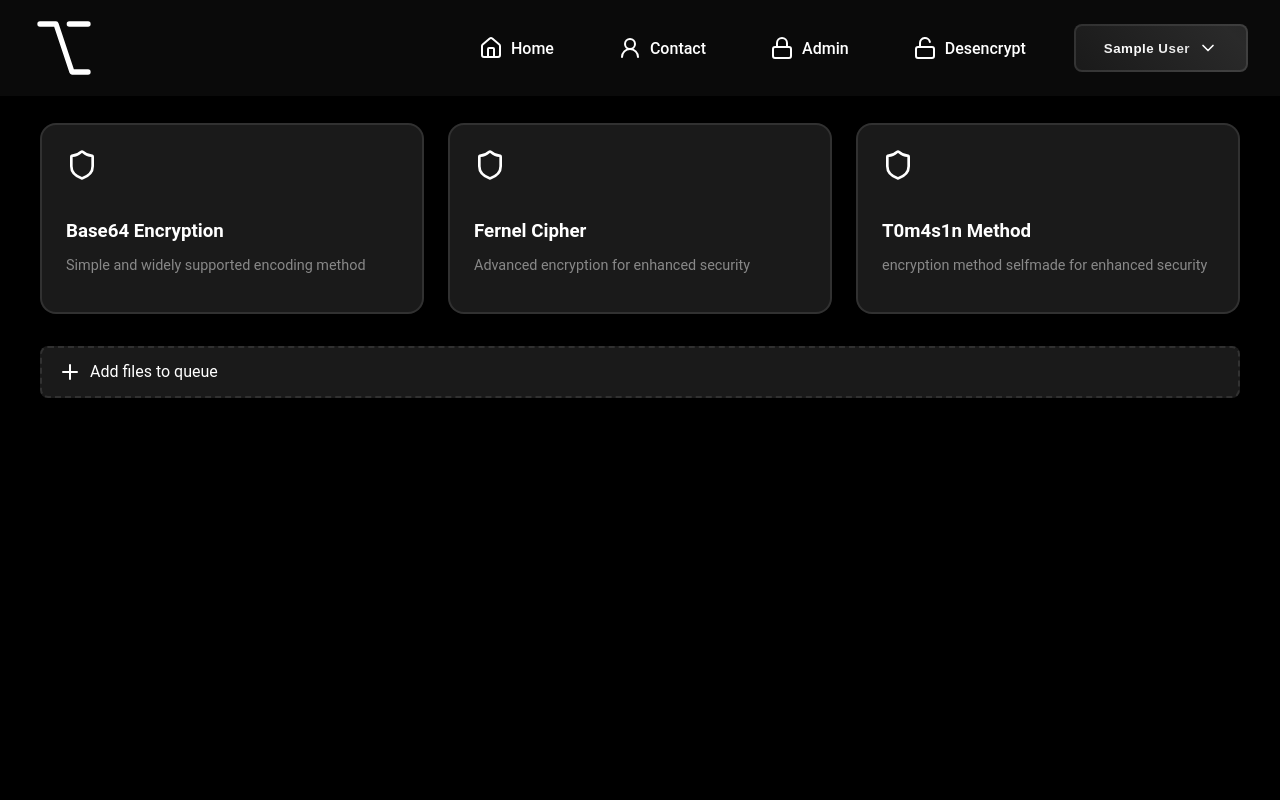
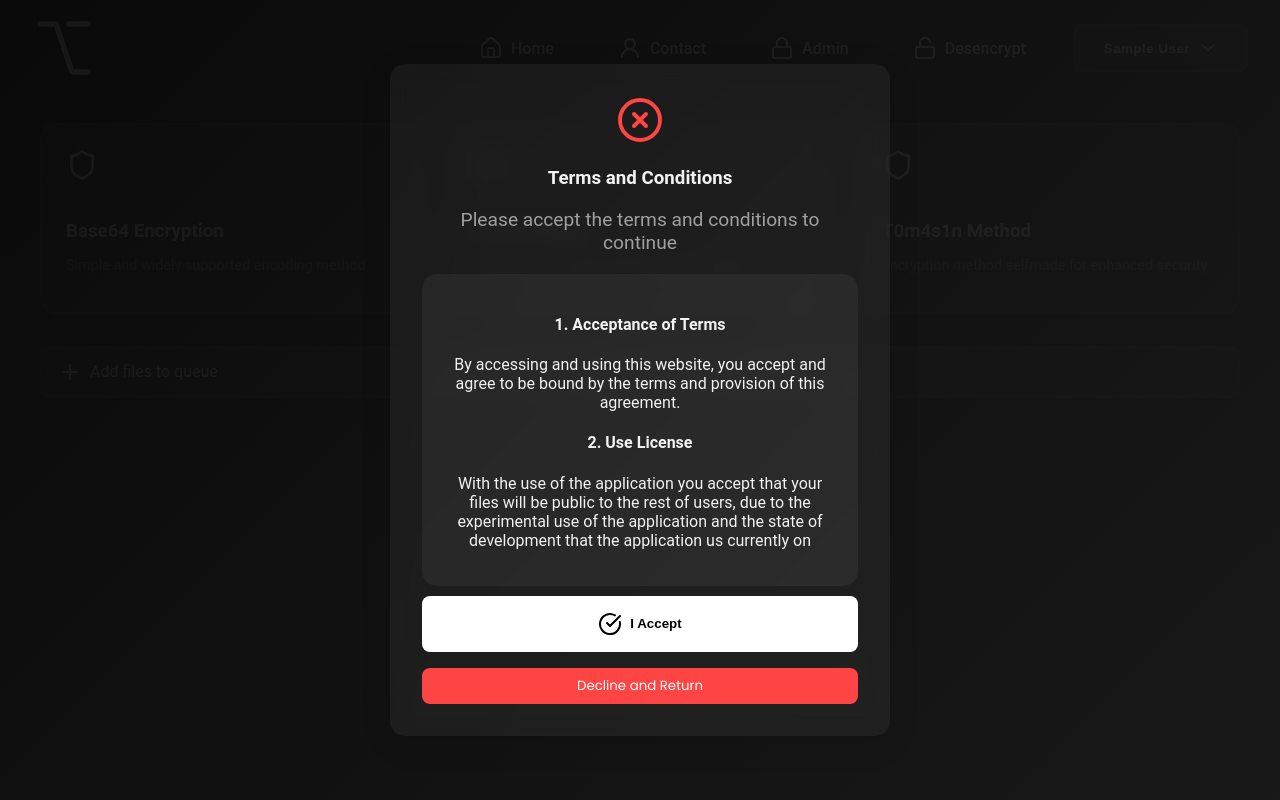
Before and after one commit to T0m4s1n/Encrypter, a Vue app: page /dashboard in a window 1280 px wide. Shown: the top 800 px of the page. Built offline with nearby package versions, Linux system fonts and the light colour scheme; sample sign-in values are in the browser's storage.

Commit message:
Terms and conditions

```diff
--- /dev/null
+++ b/src/components/MessageAlert.vue
@@ -0,0 +1,232 @@
+<script lang="ts">
+import { defineComponent, ref } from 'vue'
+import { CheckCircleIcon, XCircleIcon } from 'lucide-vue-next'
+
+export default defineComponent({
+  name: 'MessageAlert',
+  components: {
+    CheckCircleIcon,
+    XCircleIcon
+  },
+  props: {
+    message: {
+      type: String,
+      default: 'Please accept the terms and conditions to continue'
+    }
+  },
+  emits: ['accepted'],
+  setup(props, { emit }) {
+    const showModal = ref(true)
+    const hasAccepted = ref(false)
+
+    const acceptTerms = () => {
+      hasAccepted.value = true
+      showModal.value = false
+      emit('accepted')
+      localStorage.setItem('termsAccepted', 'true')
+    }
+
+    const closeModal = () => {
+      showModal.value = false
+    }
+
+    const checkPreviousAcceptance = () => {
+      const previouslyAccepted = localStorage.getItem('termsAccepted')
+      if (previouslyAccepted === 'true') {
+        hasAccepted.value = true
+        showModal.value = false
+      }
+    }
+
+    checkPreviousAcceptance()
+
+    return {
+      showModal,
+      hasAccepted,
+      acceptTerms,
+      closeModal
+    }
+  }
+})
+</script>
+
+<template>
+  <Transition name="fade">
+    <div v-if="showModal" class="modal-overlay">
+      <div class="modal-wrapper">
+        <div class="modal-content">
+          <XCircleIcon class="success-icon mx-auto mb-4" />
+          <h3>Terms and Conditions</h3>
+          <p class="section-subtitle">{{ message }}</p>
+
+          <div class="form-group mt-6">
+            <div class="info-card overflow-y-auto max-h-48">
+              <h4 class="text-white font-medium mb-2">1. Acceptance of Terms</h4>
+              <p class="text-gray-400 mb-4">By accessing and using this website, you accept and agree to be bound by the terms and provision of this agreement.</p>
+
+              <h4 class="text-white font-medium mb-2">2. Use License</h4>
+              <p class="text-gray-400 mb-4">With the use of the application you accept that your files will be public to the rest of users, due to the experimental use of the application and the state of development that the application us currently on</p>
+            </div>
+          </div>
+
+          <div class="mt-6 flex flex-col gap-4">
+            <button
+              @click="acceptTerms"
+              class="submit-button"
+            >
+              <CheckCircleIcon class="w-5 h-5" />
+              I Accept
+            </button>
+
+            <button
+              @click="closeModal"
+              class="close-button"
+            >
+              Decline and Return
+            </button>
+          </div>
+        </div>
+      </div>
+    </div>
+  </Transition>
+</template>
+
+<style scoped>
+.modal-overlay {
+  position: fixed;
+  top: 0;
+  left: 0;
+  right: 0;
+  bottom: 0;
+  background: linear-gradient(135deg, rgba(10, 10, 10, 0.95), rgba(26, 26, 26, 0.95));
+  display: flex;
+  justify-content: center;
+  align-items: center;
+  z-index: 9999;
+  padding: 1rem;
+}
+
+.modal-wrapper {
+  width: 100%;
+  max-width: 500px;
+  margin: auto;
+  animation: slideInDown 0.5s ease-out;
+}
+
+.modal-content {
+  color: #f2f2f2;
+  padding: clamp(1.5rem, 4vw, 2rem);
+  background: rgba(255, 255, 255, 0.05);
+  border-radius: 15px;
+  text-align: center;
+  backdrop-filter: blur(10px);
+  box-shadow: 0 8px 32px rgba(0, 0, 0, 0.1);
+}
+
+.success-icon {
+  width: clamp(36px, 6vw, 48px);
+  height: clamp(36px, 6vw, 48px);
+  color: #ff4444;
+}
+
+.submit-button {
+  display: flex;
+  align-items: center;
+  justify-content: center;
+  gap: 0.5rem;
+  width: 100%;
+  padding: 1rem;
+  background: #fff;
+  color: #000;
+  border: none;
+  border-radius: 8px;
+  font-weight: bold;
+  cursor: pointer;
+  transition: all 0.3s ease;
+  margin-top: 10px;
+}
+
+.submit-button:hover {
+  background: #00cc00;
+  transform: translateY(-2px);
+}
+
+.close-button {
+  margin-top: 1rem;
+  display: block;
+  width: 100%;
+  padding: 0.5rem 1rem;
+  background: #ff4444;
+  border: none;
+  border-radius: 8px;
+  color: white;
+  cursor: pointer;
+  transition: background 0.3s ease, transform 0.3s ease;
+  font-family: "Poppins", sans-serif;
+}
+
+.close-button:hover {
+  background: #cc0000;
+  transform: translateY(-2px);
+}
+
+.info-card {
+  background: rgba(255, 255, 255, 0.05);
+  border-radius: 15px;
+  padding: 1.25rem;
+  transition: all 0.3s ease;
+}
+
+.section-subtitle {
+  color: #a0a0a0;
+  font-size: clamp(1rem, 2vw, 1.2rem);
+  animation: fadeInUp 0.6s ease-out;
+}
+
+@keyframes slideInDown {
+  0% {
+    transform: translateY(-20px);
+    opacity: 0;
+  }
+  100% {
+    transform: translateY(0);
+    opacity: 1;
+  }
+}
+
+@keyframes fadeInUp {
+  from {
+    opacity: 0;
+    transform: translateY(20px);
+  }
+  to {
+    opacity: 1;
+    transform: translateY(0);
+  }
+}
+
+.fade-enter-active,
+.fade-leave-active {
+  transition: all 0.3s ease;
+}
+
+.fade-enter-from,
+.fade-leave-to {
+  opacity: 0;
+  transform: translateY(-20px);
+}
+
+@media (max-width: 480px) {
+  .modal-overlay {
+    padding: 1rem;
+  }
+
+  .modal-content {
+    padding: 1.25rem;
+  }
+
+  .info-card {
+    padding: 1rem;
+  }
+}
+</style>
--- a/src/components/ModernFooter.vue
+++ b/src/components/ModernFooter.vue
@@ -54,7 +54,7 @@
               Vault Encrypter
             </h3>
             <p class="footer-description">
-              We are a team of developers making this tool for users that want to secure files important to them.
+               I'm T0m4s1n, a developer making this tool for users that want to secure files important to them.
             </p>
             <div class="social-links">
               <a href="#" class="social-icon" aria-label="Twitter">
@@ -79,7 +79,7 @@
             <ul class="footer-links">
               <li><a href="/"><HomeIcon class="link-icon" /> Home</a></li>
               <li><a href="/contact"><UserIcon class="link-icon" /> Contact</a></li>
-              <li><a href="#"><ServicesIcon class="link-icon" /> Services</a></li>
+              <li><a href="/dashboard"><ServicesIcon class="link-icon" /> Dashboard</a></li>
             </ul>
           </div>
           <div class="footer-section">
@@ -91,7 +91,7 @@
               <li><a href="#"><CodeIcon class="link-icon" /> Encrypt</a></li>
               <li><a href="#"><PaletteIcon class="link-icon" /> Desing of files encrypt</a></li>
               <li><a href="#"><SmartphoneIcon class="link-icon" /> Mobile</a></li>
-              <li><a href="#"><DatabaseIcon class="link-icon" /> Cloud Services</a></li>
+              <li><a href="#"><DatabaseIcon class="link-icon" /> Local Storage</a></li>
             </ul>
           </div>
           <div class="footer-section">
--- a/src/views/DashboardView.vue
+++ b/src/views/DashboardView.vue
@@ -1,10 +1,12 @@
 <script setup lang="ts">
 import { defineOptions } from 'vue'
 import Dashboard from '../components/Dashboard.vue';
+import MessageAlert from '@/components/MessageAlert.vue'
 
 defineOptions({
   name: 'DashboardView',
   components: {
+    MessageAlert,
     Dashboard,
     },
 })
@@ -12,6 +14,7 @@ defineOptions({
 
 <template>
   <main>
+    <MessageAlert/>
     <Dashboard />
   </main>
 </template>
--- a/src/views/DesencryptView.vue
+++ b/src/views/DesencryptView.vue
@@ -1,11 +1,13 @@
 <script setup lang="ts">
 import { defineOptions } from 'vue'
 import ParticleCanvas from '../components/ParticleCanvas.vue'
+import MessageAlert from '@/components/MessageAlert.vue'
 import Desencrypt from '../components/Desencrypt.vue';
 
 defineOptions({
   name: 'DesencryptView',
   components: {
+    MessageAlert,
     ParticleCanvas,
     },
 })
@@ -13,6 +15,7 @@ defineOptions({
 
 <template>
   <main>
+    <MessageAlert/>
     <ParticleCanvas />
     <Desencrypt />
   </main>
--- a/src/views/HomeView.vue
+++ b/src/views/HomeView.vue
@@ -1,5 +1,6 @@
 <script setup lang="ts">
 import { defineOptions } from 'vue'
+import MessageAlert from '@/components/MessageAlert.vue'
 import ParticleCanvas from '../components/ParticleCanvas.vue'
 import About from '../components/About.vue'
 import ReviewsSection from '../components/Reviews.vue'
@@ -8,6 +9,7 @@ import EncryptedTitle from '../components/EncryptedTitle.vue'
 defineOptions({
   name: 'HomeView',
   components: {
+    MessageAlert,
     ParticleCanvas,
     About,
     ReviewsSection,
@@ -18,6 +20,7 @@ defineOptions({
 
 <template>
   <main>
+    <MessageAlert/>
     <ParticleCanvas />
     <About />
     <ReviewsSection />
```
